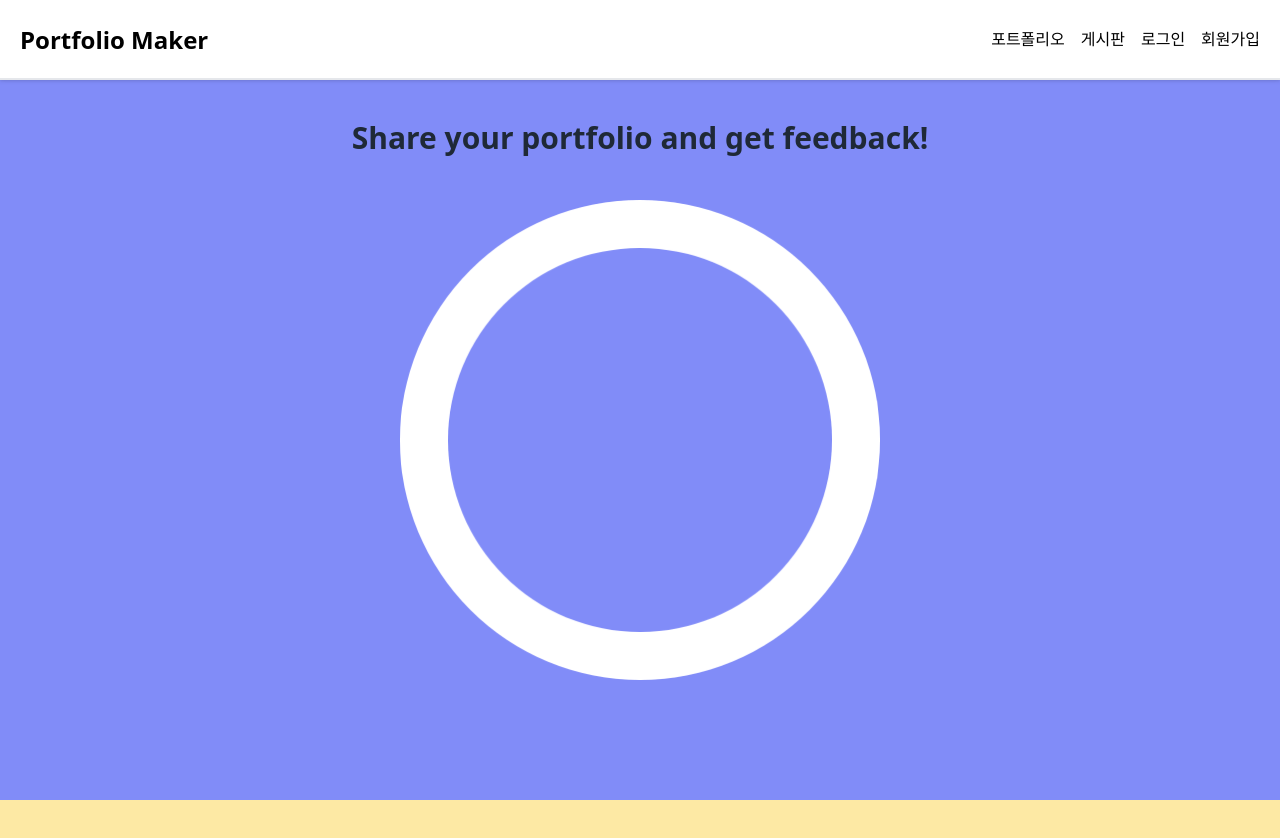
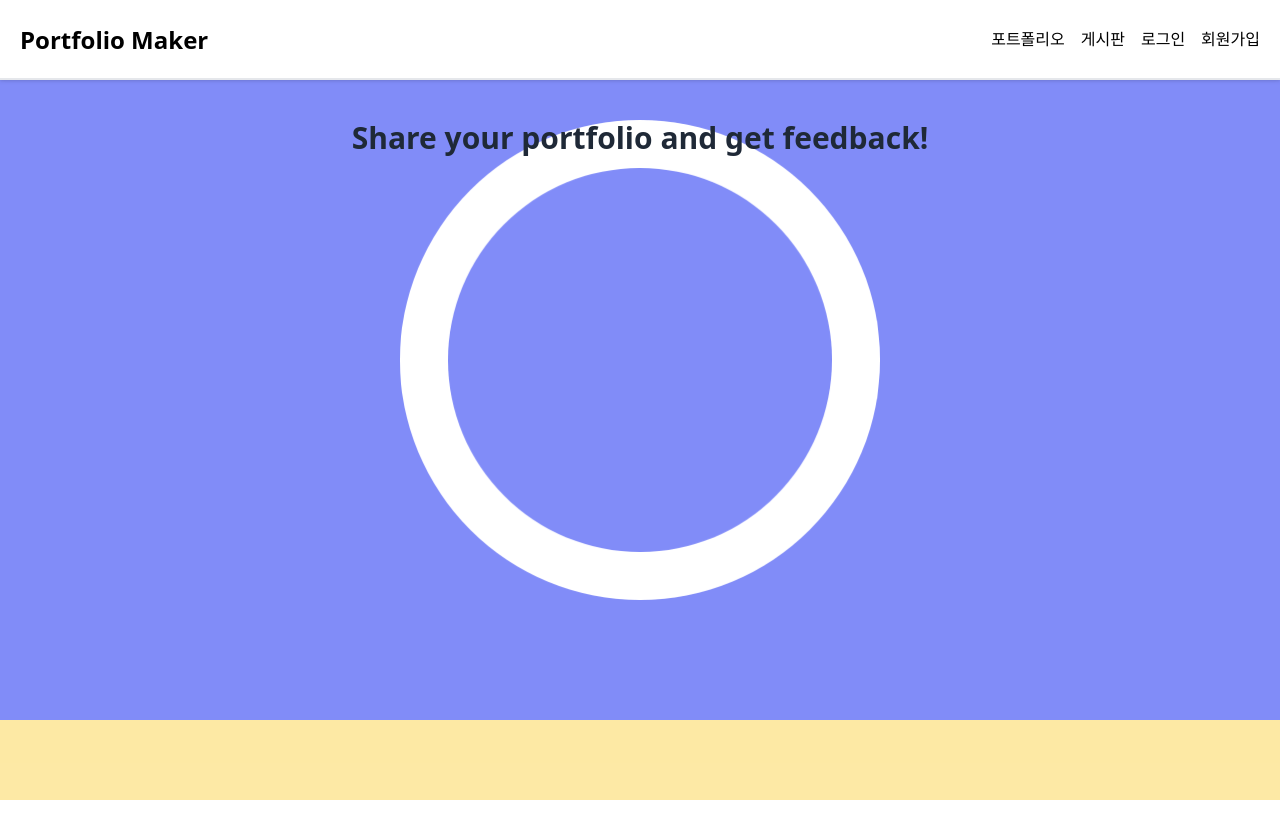
Before and after one commit to TeamPFM/Portfolio_maker, a React (Vite) app in the folder Portfolio_maker_front/: page / in a window 1280 px wide. Shown: the top 838 px of the page. After the commit the page ends 800 px from the top, so only its background shows below. Built offline with nearby package versions, Linux system fonts and the light colour scheme.

Commit message:
fix: margin -> padding

```diff
--- a/Portfolio_maker_front/src/components/Header/Header.tsx
+++ b/Portfolio_maker_front/src/components/Header/Header.tsx
@@ -6,11 +6,11 @@ import Path from "@/utils/routes/Path";
 
 const Header = () => {
     const { HOME, LOGIN, SIGNUP } = Path;
-    const [ isLogin, setIsLogin ] = useState(false);
+    const [ isLogin, setIsLogin ] = useState<Boolean>(false);
 
 
     return (
-        <header className="h-20 w-full border-b-2 flex align-middle justify-between px-5 drop-shadow fixed left-0 top-0 z-10 bg-white">
+        <header className="fixed left-0 top-0 w-full h-20 flex align-middle justify-between px-5 drop-shadow z-10 bg-white border-b-2">
             <H1 className="logo">
                 <Link to={HOME}>Portfolio Maker</Link>
             </H1>
--- a/Portfolio_maker_front/src/pages/home/index.tsx
+++ b/Portfolio_maker_front/src/pages/home/index.tsx
@@ -8,7 +8,7 @@ const HomePage = () => {
       <Header />
 
       <motion.main
-        className="h-[calc(100vh_-_80px)] mt-20 relative"
+        className="h-[calc(100vh_-_80px)] pt-20 relative"
         animate={{
           background: [
             "rgb(129 140 248)",
```
